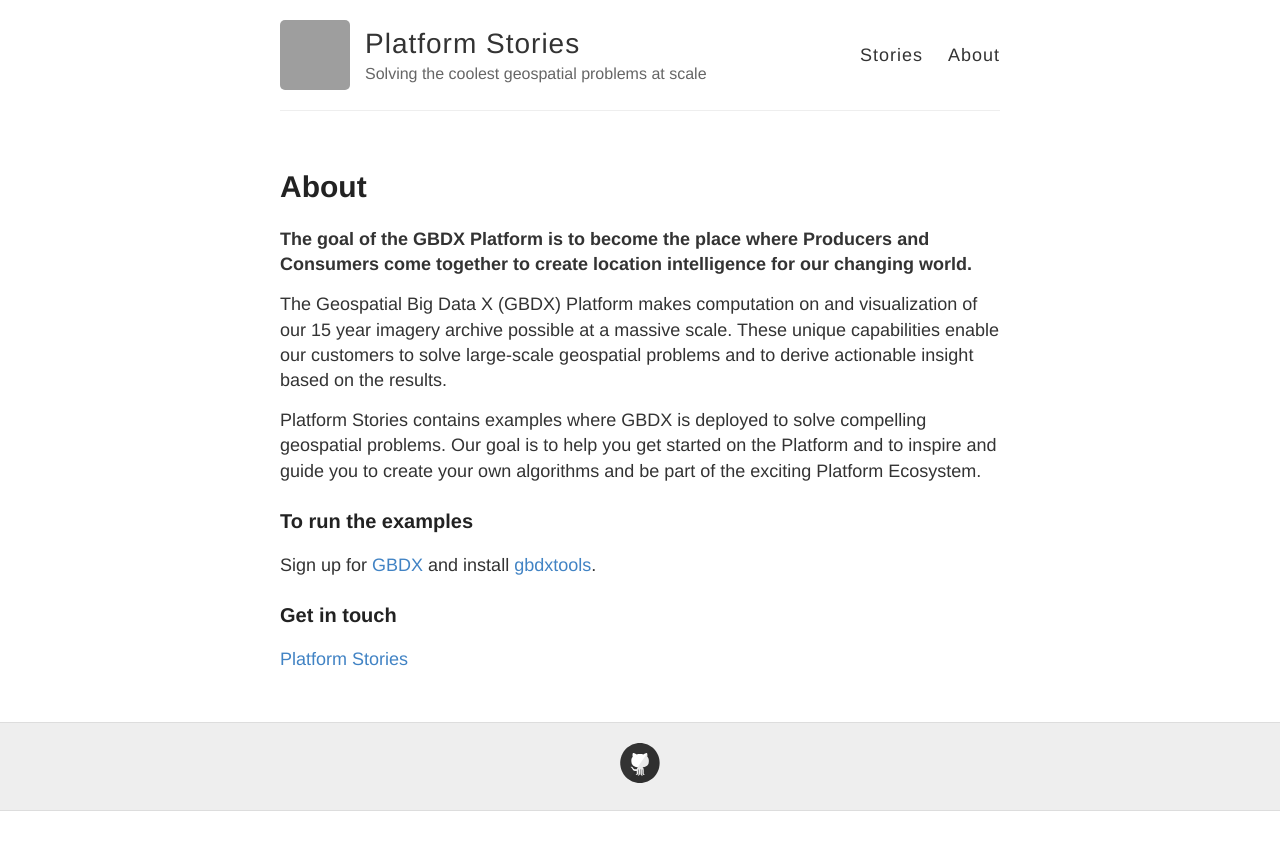
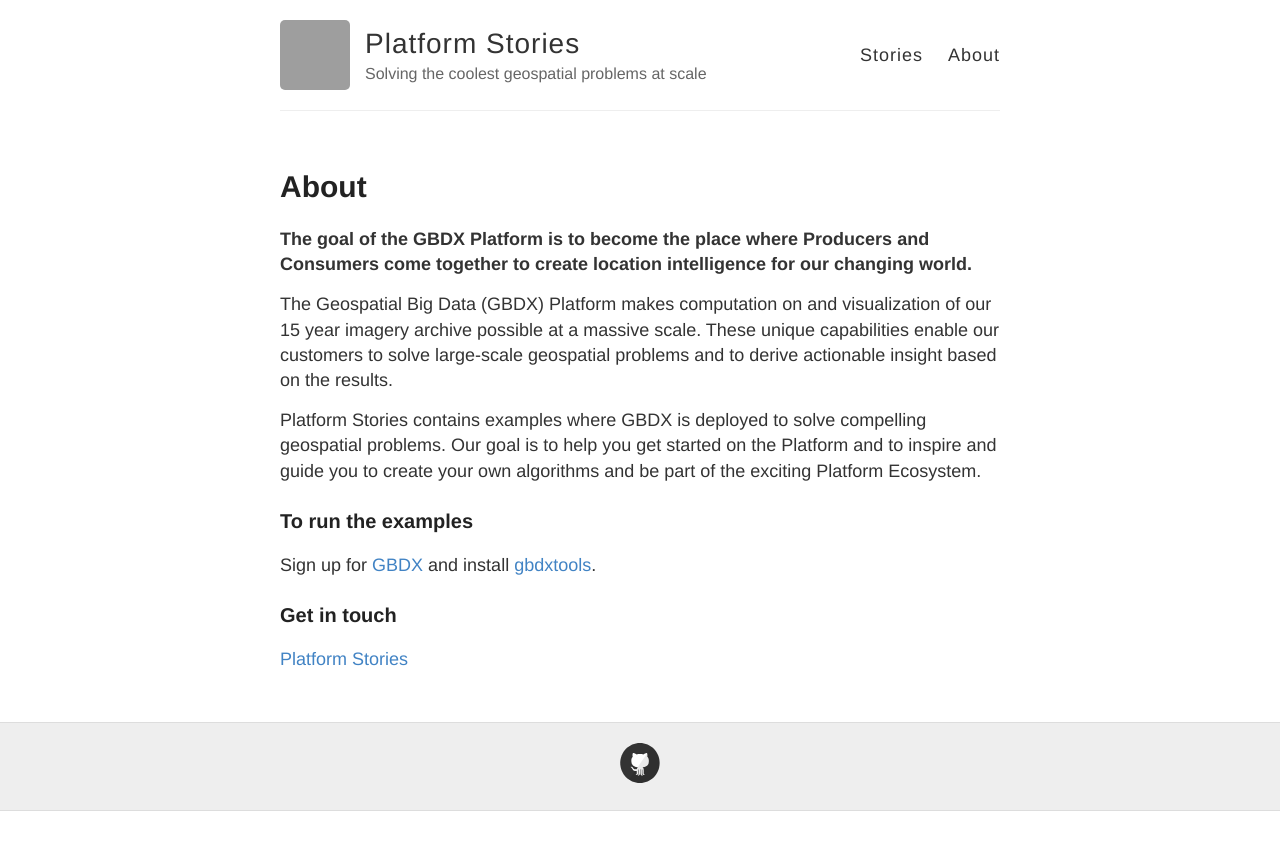
Before and after one commit to neoocm/PlatformStories.github.io, a Jekyll site: the page built from about.md, in a window 1280 px wide. Shown: the top 850 px of the page. Built offline with Jekyll 4.4.1, drawn with Linux system fonts in a browser that asks for light colours; grey boxes are pictures that could not be loaded.

Commit message:
Slightly changed wording

```diff
--- a/about.md
+++ b/about.md
@@ -7,7 +7,7 @@
 **The goal of the GBDX Platform is to become the place where Producers and Consumers
 come together to create location intelligence for our changing world.**
 
-The Geospatial Big Data X (GBDX) Platform makes computation on and visualization of our 15 year imagery
+The Geospatial Big Data (GBDX) Platform makes computation on and visualization of our 15 year imagery
 archive possible at a massive scale. These unique capabilities enable our customers to
 solve large-scale geospatial problems and to derive actionable insight based on the results.
 
```
